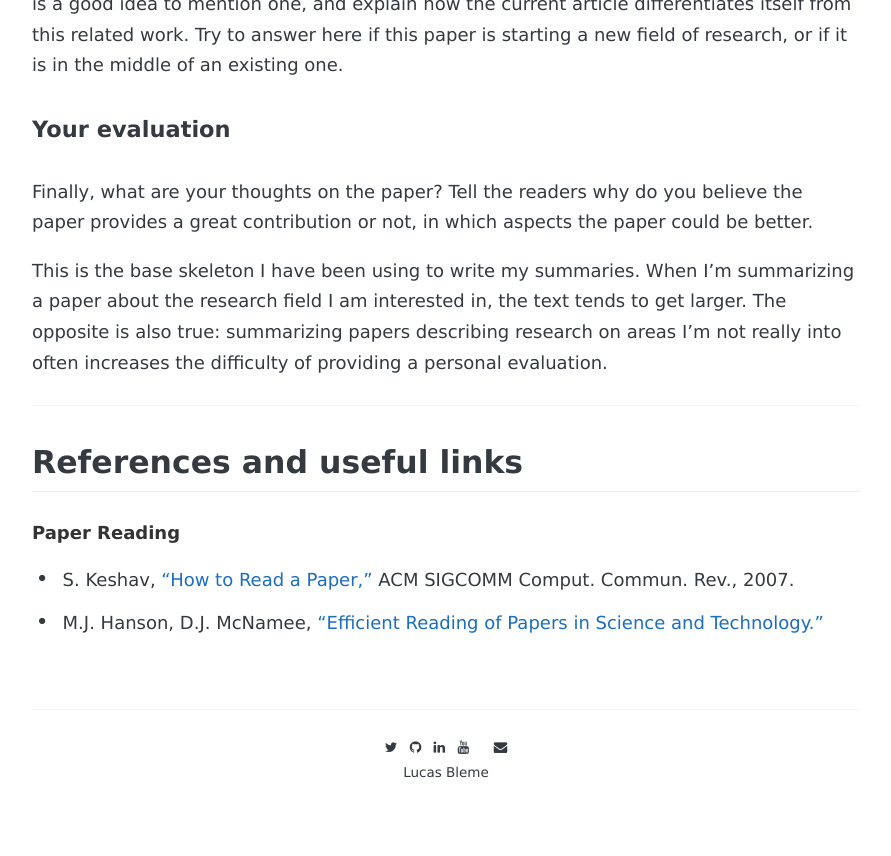
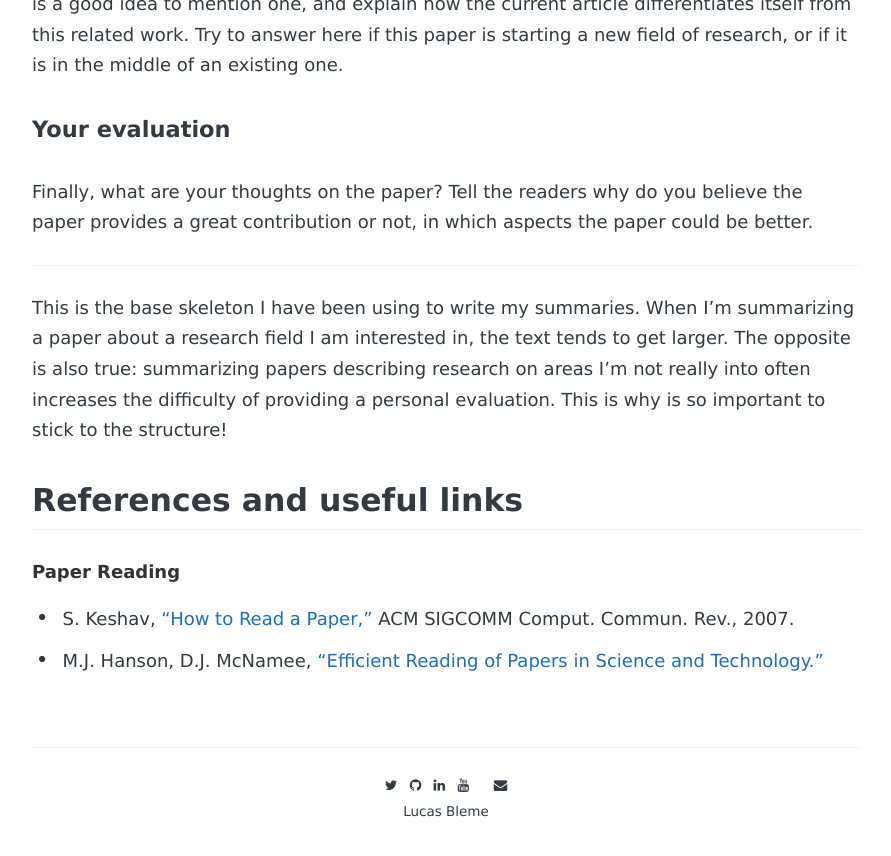
Before and after one commit to andreybleme/andreybleme.github.io, a Jekyll site: the page built from _posts/2022-02-22-how-to-write-a-paper-summary.markdown, in a window 1280 px wide and 900 px high, scrolled down 1516 px. Shown: the top 856 px of the window, without its empty margins (194-1085 px from the left). Built offline with Jekyll 4.4.1, drawn with Linux system fonts in a browser that asks for light colours; nearby versions of some CDN libraries; some web fonts are replaced; comment, search, counter and statistics services are not loaded.

```diff
--- a/_posts/2022-02-22-how-to-write-a-paper-summary.markdown
+++ b/_posts/2022-02-22-how-to-write-a-paper-summary.markdown
@@ -30,9 +30,10 @@
 #### Your evaluation
 Finally, what are your thoughts on the paper? Tell the readers why do you believe the paper provides a great contribution or not, in which aspects the paper could be better.
 
-This is the base skeleton I have been using to write my summaries. When I'm summarizing a paper about the research field I am interested in, the text tends to get larger. The opposite is also true: summarizing papers describing research on areas I'm not really into often increases the difficulty of providing a personal evaluation.
 
 -------------
+
+This is the base skeleton I have been using to write my summaries. When I'm summarizing a paper about a research field I am interested in, the text tends to get larger. The opposite is also true: summarizing papers describing research on areas I'm not really into often increases the difficulty of providing a personal evaluation. This is why is so important to stick to the structure!
 
 References and useful links
 -------------
```
